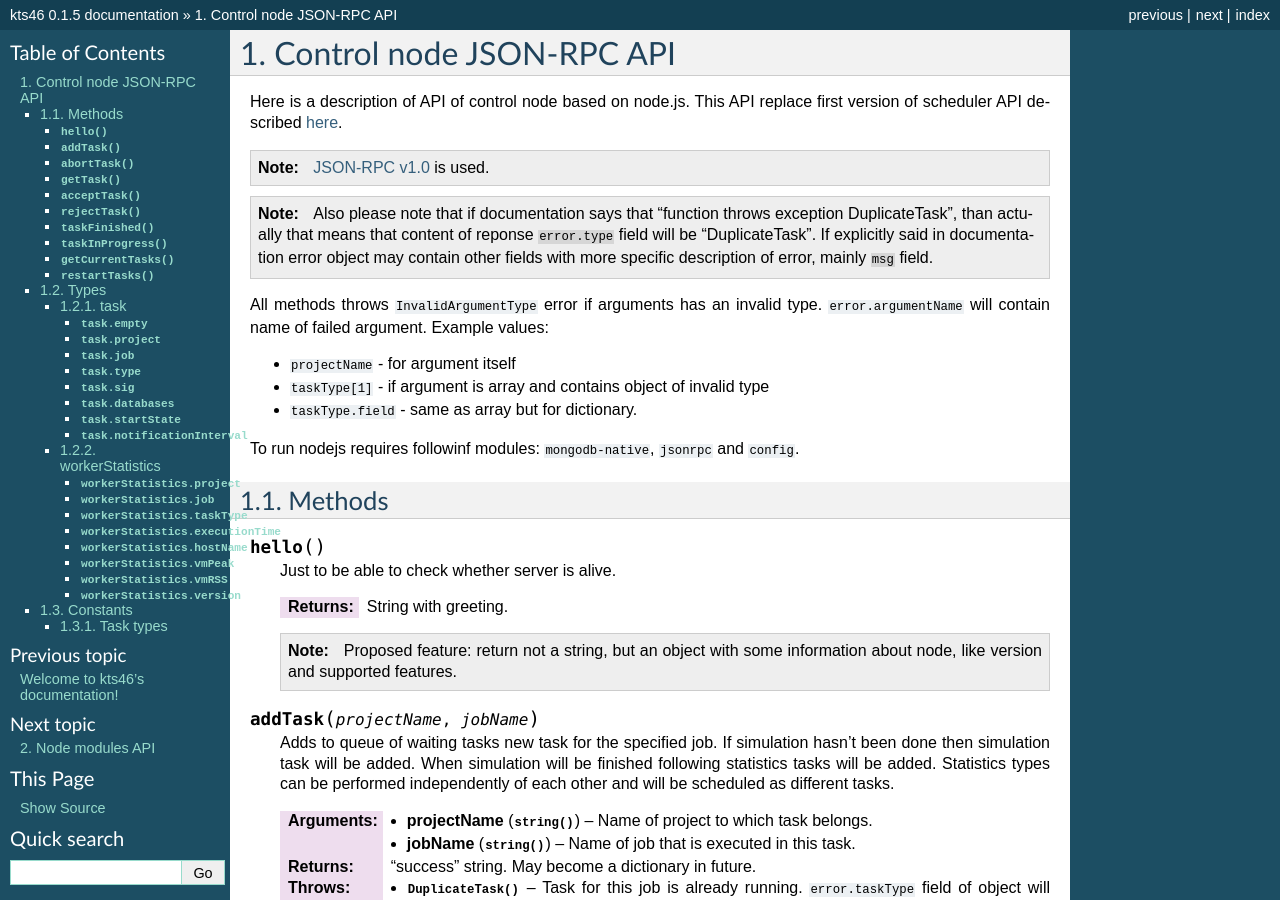
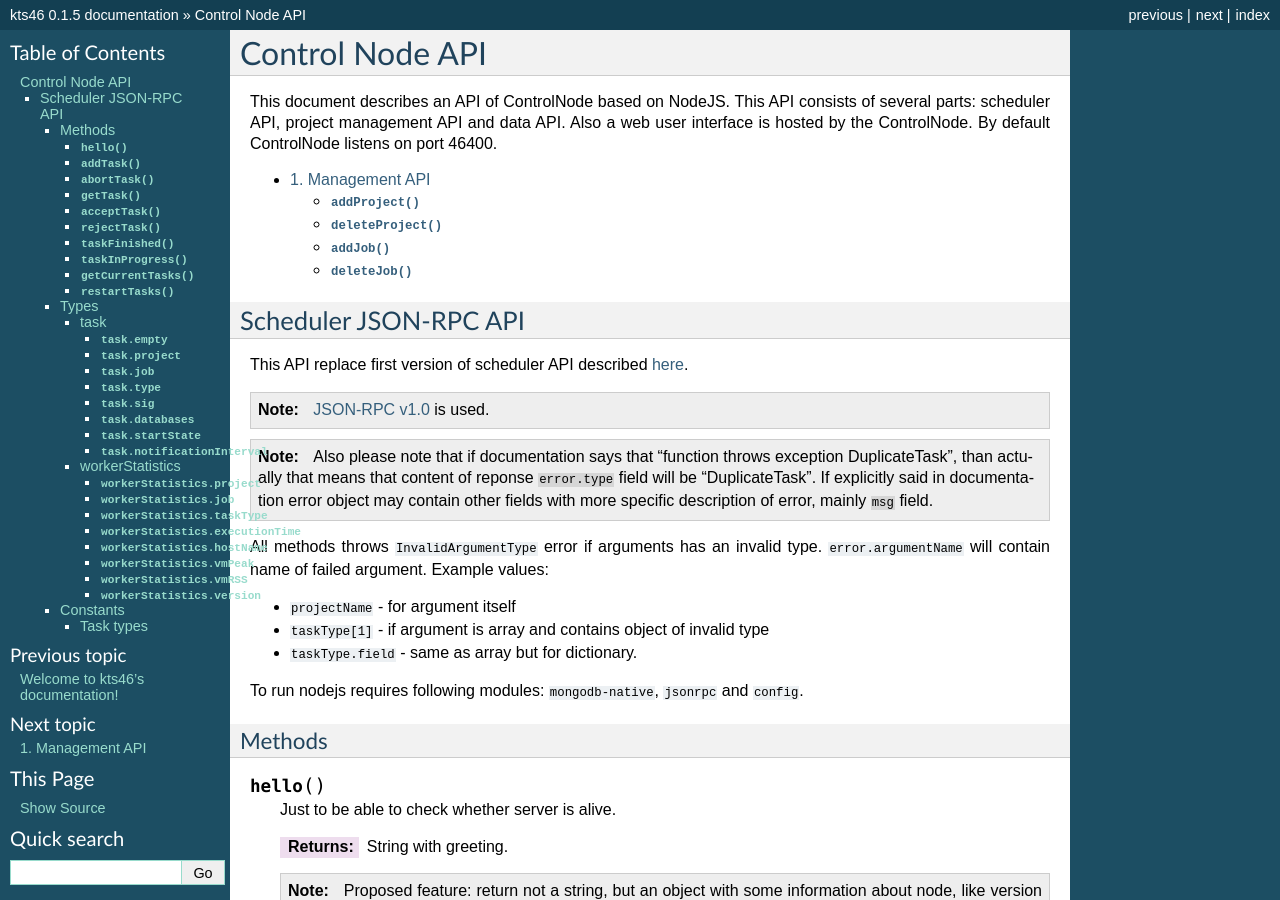
Before and after one commit to anthony-kolesov/kts46, a Sphinx documentation site: the page built from doc/source/ControlNode.rst, in a window 1280 px wide and 900 px high. Built offline with Sphinx 7.4.7, drawn with Linux system fonts in a browser that asks for light colours; formulas are drawn with MathJax 3; some of the changed text lies outside the part shown.

Commit message:
Management API documentation.

```diff
--- a/doc/source/ControlNode.rst
+++ b/doc/source/ControlNode.rst
@@ -1,9 +1,27 @@
-*************************
-Control node JSON-RPC API
-*************************
+****************
+Control Node API
+****************
 
-Here is a description of API of control node based on node.js. This API replace
-first version of scheduler API described `here <http://code.google.com/p/kts46/wiki/SchedulerAPI>`_.
+This document describes an API of ControlNode based on NodeJS. This API consists
+of several parts: scheduler API, project management API and data API. Also a web
+user interface is hosted by the ControlNode. By default ControlNode listens on
+port 46400.
+
+
+.. toctree::
+    :maxdepth: 2
+    :numbered:
+
+    ManagementAPI.rst
+
+
+.. _kts46-cn-schedulerapi:
+
+Scheduler JSON-RPC API
+======================
+
+This API replace first version of scheduler API described
+`here <http://code.google.com/p/kts46/wiki/SchedulerAPI>`_.
 
 .. note::
     `JSON-RPC v1.0 <http://json-rpc.org/wiki/specification>`_ is used.
@@ -23,12 +41,12 @@
 * ``taskType[1]`` - if argument is array and contains object of invalid type
 * ``taskType.field`` - same as array but for dictionary.
 
-To run nodejs requires followinf modules: ``mongodb-native``, ``jsonrpc`` and
+To run nodejs requires following modules: ``mongodb-native``, ``jsonrpc`` and
 ``config``.
 
 
 Methods
-=======
+-------
 
 .. js:function:: hello()
 
@@ -192,12 +210,12 @@
 
 
 Types
-=====
+-----
 
 .. _kts46-cn-taskType:
 
 task
-----
+^^^^
 
 .. js:attribute:: task.empty
 
@@ -244,7 +262,7 @@
 .. _kts46-cn-workerStatisticsType:
 
 workerStatistics
-----------------
+^^^^^^^^^^^^^^^^
 
 .. js:attribute:: workerStatistics.project
 
@@ -281,12 +299,12 @@
 
 
 Constants
-=========
+---------
 
 .. _kts46-cn-taskTypes:
 
 Task types
-----------
+^^^^^^^^^^
 
 * ``taskType.simulation``: ``simulation``
 * ``taskType.basicStatistics``: ``basicStatistics``
--- a/doc/source/index.rst
+++ b/doc/source/index.rst
@@ -10,7 +10,6 @@
 
 .. toctree::
     :maxdepth: 2
-    :numbered:
 
     ControlNode.rst
     NodeModules.rst
```
Also changed, not shown: doc/source/ManagementAPI.rst (added, +61 -0 lines), 3 other files.
